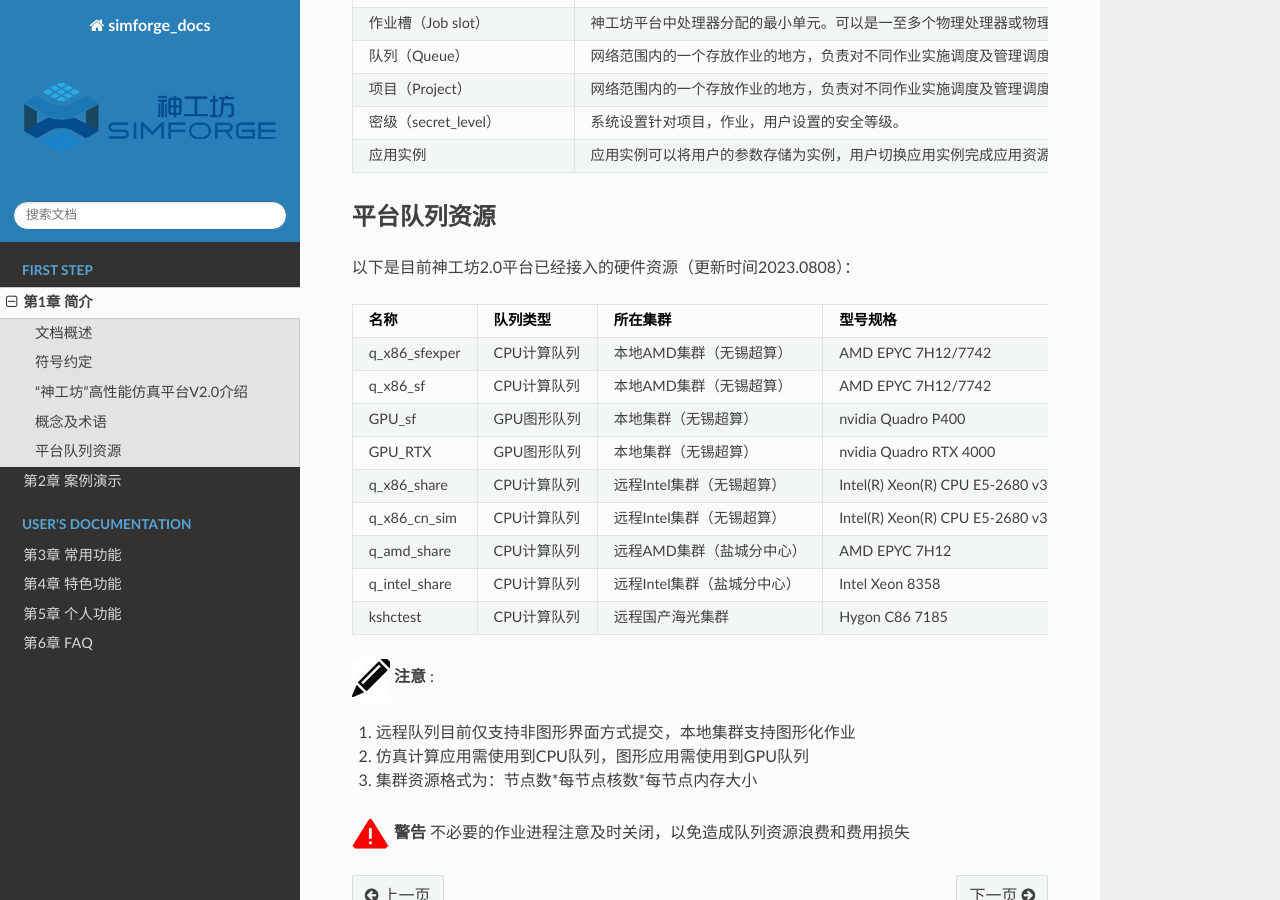
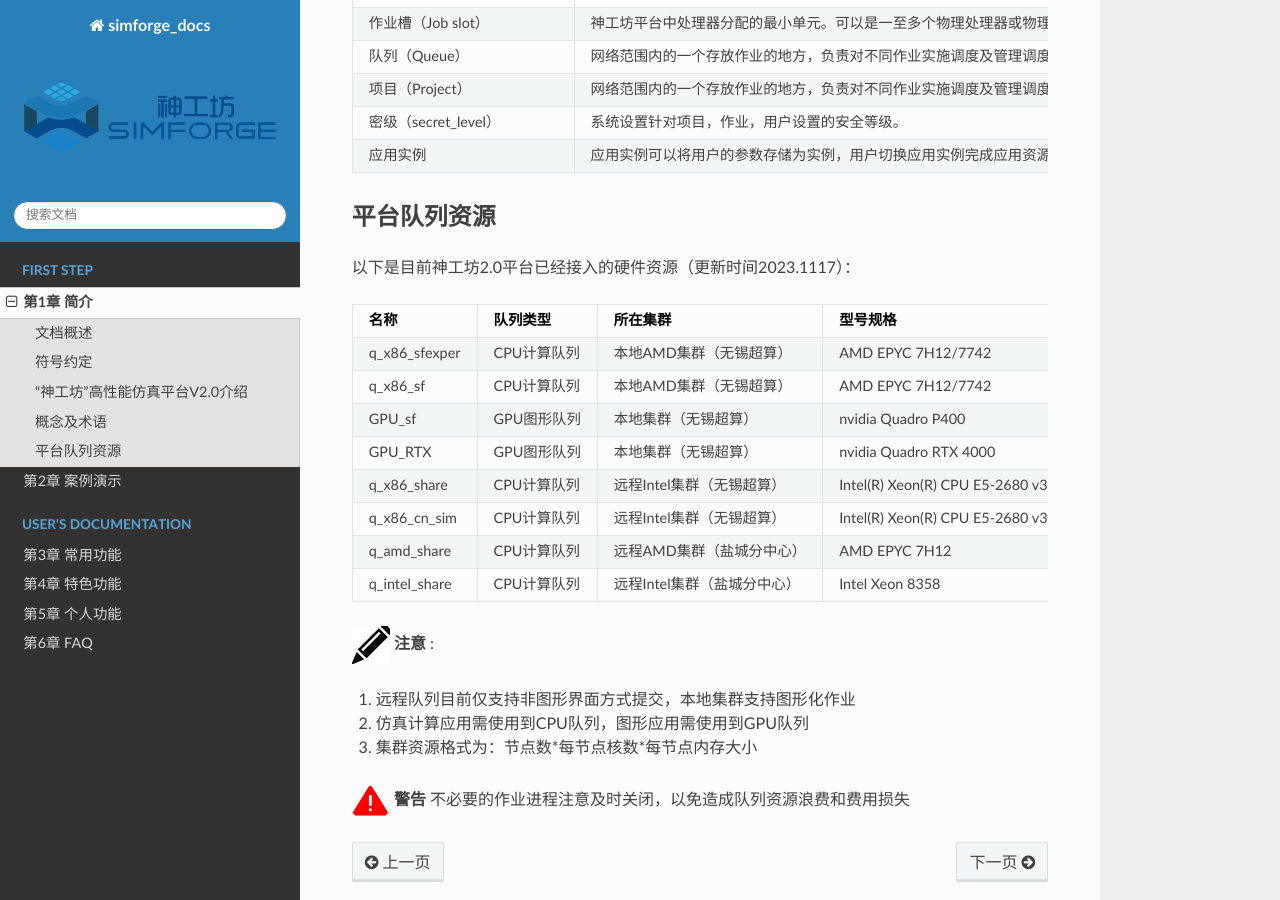
Before and after one commit to readthedocs/tutorial-sphinx-markdown-library, a Sphinx documentation site: the page built from docs/source/chapter_one.md, in a window 1280 px wide and 900 px high, scrolled down 1234 px. Built offline with Sphinx 7.4.7 and the Read the Docs theme 2.0.0, drawn with Linux system fonts in a browser that asks for light colours.

```diff
--- a/docs/source/chapter_one.md
+++ b/docs/source/chapter_one.md
@@ -44,7 +44,7 @@
 | 应用实例 | 应用实例可以将用户的参数存储为实例，用户切换应用实例完成应用资源选择。|
 
 ## 平台队列资源
-以下是目前神工坊2.0平台已经接入的硬件资源（更新时间2023.0808）：
+以下是目前神工坊2.0平台已经接入的硬件资源（更新时间2023.1117）：
 | 名称         |  队列类型|所在集群 |    型号规格          |    集群资源 |
 |:-------:      |:-------:     | :----:    | :----:           |:----:      |
 | q_x86_sfexper | CPU计算队列| 本地AMD集群（无锡超算）| AMD EPYC 7H12/7742  |     1\*128\*512G    |
@@ -55,7 +55,7 @@
 | q_x86_cn_sim  |CPU计算队列 | 远程Intel集群（无锡超算）| Intel(R) Xeon(R) CPU E5-2680 v3 |    5\*24\*128G    |
 | q_amd_share   |CPU计算队列 | 远程AMD集群（盐城分中心）  | AMD EPYC 7H12| 500\*128\*256G    |
 | q_intel_share |CPU计算队列 | 远程Intel集群（盐城分中心）| Intel Xeon 8358| 60\*64\*256G      |
-| kshctest      |CPU计算队列 | 远程国产海光集群 |Hygon C86 7185|  20\*32\*128G   |
+
 
 ![](figs/notice.png) **注意** :
 
```
